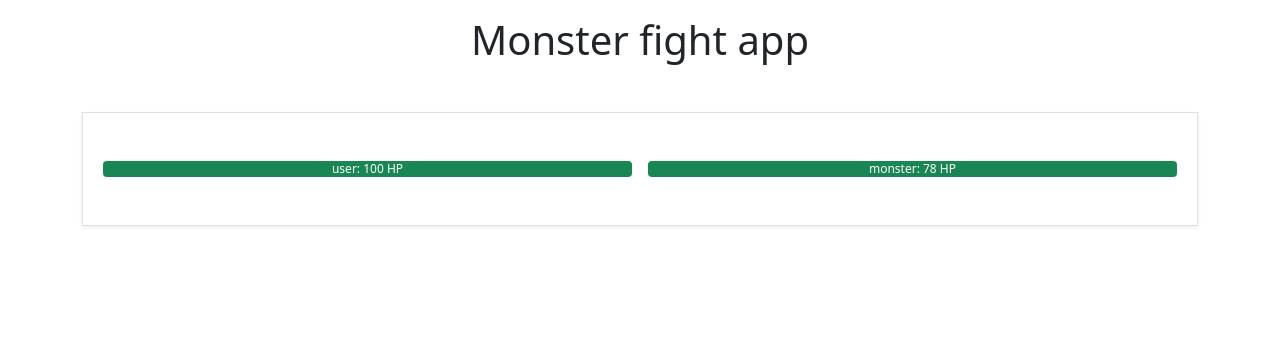
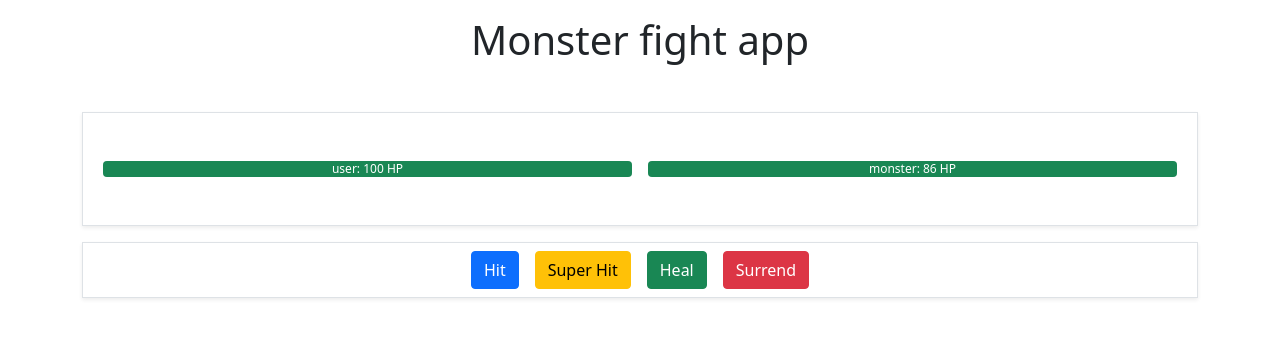
Before and after one commit to riisatoro/bineks-test-task, a Vue app in the folder frontend/: page / in a window 1280 px wide. Shown: the top 338 px of the page. Built offline with nearby package versions, Linux system fonts and the light colour scheme.

Commit message:
Add battle system

```diff
--- a/frontend/src/App.vue
+++ b/frontend/src/App.vue
@@ -10,10 +10,18 @@ export default {
     }
   },
   methods: {
+    randint(min, max) {
+      return Math.floor(Math.random() * (max - min) + min);
+    },
+
     randomizeMonsterData(min, max) {
-      this.monster.maxHP = Math.floor(Math.random() * (max - min) + min);
+      this.monster.maxHP = this.randint(min, max);
       this.monster.currentHP = this.monster.maxHP;
-      console.log(this.monster.currentHP)
+    },
+
+    updateUserData(hp) {
+      this.user.maxHP = hp;
+      this.user.currentHP = hp;
     },
 
     getPersonData(personType) {
@@ -40,6 +48,42 @@ export default {
       return `width: ${this.getProgressPercent(personType)}%`
     },
 
+    startNewBattle() {
+      this.randomizeMonsterData(50, 150);
+      this.updateUserData(100);
+    },
+
+    checkPersonDied(personType) {
+      if (this[personType].currentHP > 0) return false;
+      window.alert(
+        personType === 'monster'
+        ? 'Congrats! You win!'
+        : 'You died! Good luck next time!'
+      );
+      return true;
+    },
+
+    attack(personType, multiply) {
+      const damage = this.randint(1, 10) * multiply;
+      this[personType].currentHP -= damage;
+      const isDead = this.checkPersonDied(personType);
+
+      if (!isDead && personType == 'monster') this.attack('user', multiply);
+      if (isDead) this.startNewBattle();
+
+    },
+
+    heal(e) {
+      this.user.currentHP += this.randint(5, 10);
+      this.user.currentHP > this.user.maxHP ? this.user.currentHP = this.user.maxHP : '';
+      this.attack('user', 1);
+    },
+
+    surrend(e) {
+      window.alert('You have been surrended! Good luck next time!');
+      this.startNewBattle();
+    }
+
   },
 
   mounted () {
@@ -64,10 +108,16 @@ export default {
           :style="progressWidth(instance)"
           :class="progressStatus(instance)"
         >
-        <p class="mb-0">{{instance}}: {{ this[instance].currentHP }} HP</p>
+        <p class="mb-0 text-center">{{instance}}: {{ this[instance].currentHP }} HP</p>
         </div>
       </div>
     </div>
 
+    <div class="container border shadow-sm d-flex justify-content-center py-2 my-3">
+      <button class="btn btn-primary mx-2" @click="() => attack('monster', 1)">Hit</button>
+      <button class="btn btn-warning mx-2" @click="() => attack('monster', 2)">Super Hit</button>
+      <button class="btn btn-success mx-2" @click="heal">Heal</button>
+      <button class="btn btn-danger mx-2" @click="surrend">Surrend</button>
+    </div>
   </div>
 </template>
```
